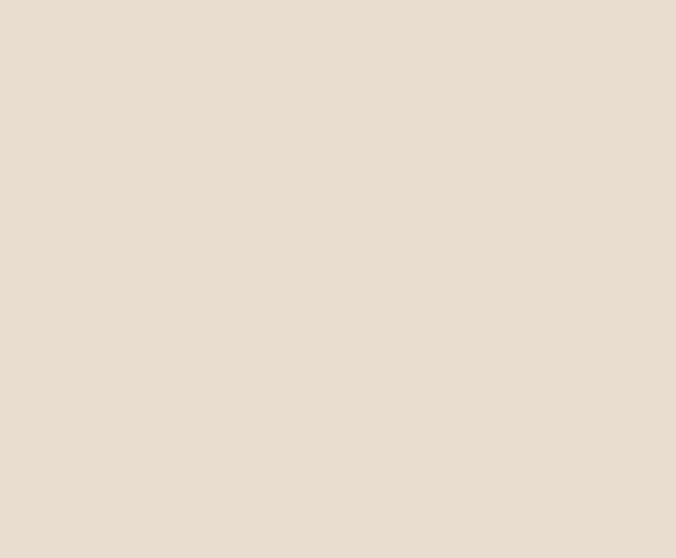
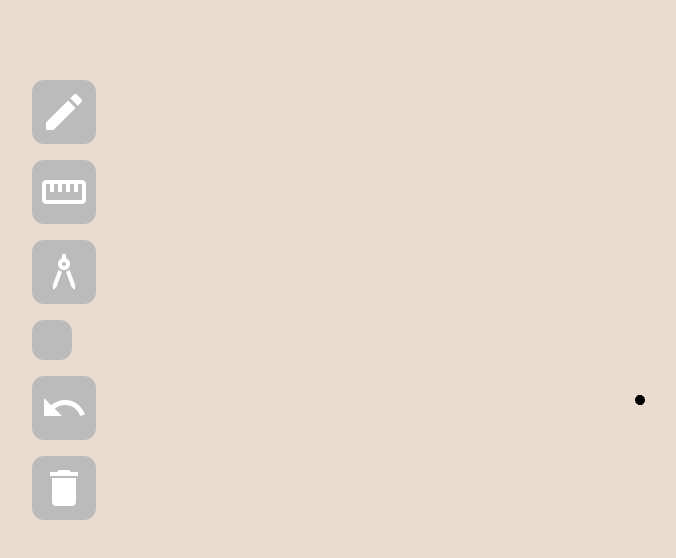
Before and after one commit to AustereTriceratops/geometric-construction-tool, a Next.js app: page / in a window 1280 px wide. Shown: the top 558 px of the page, without its empty margins (0-676 px from the left). Built offline with nearby package versions, Linux system fonts and the light colour scheme.

Commit message:
Basic UI buttons added (except erase)

```diff
--- a/package.json
+++ b/package.json
@@ -9,6 +9,10 @@
     "lint": "eslint"
   },
   "dependencies": {
+    "@emotion/react": "^11.14.0",
+    "@emotion/styled": "^11.14.1",
+    "@mui/icons-material": "^9.4.0",
+    "@mui/material": "^9.4.0",
     "@react-three/fiber": "^9.7.0",
     "next": "16.3.4",
     "react": "19.2.8",
--- a/src/pages/_app.tsx
+++ b/src/pages/_app.tsx
@@ -1,13 +1,58 @@
-import "@/styles/globals.css";
+import Erase from '@/assets/EraserIcon.svg';
+import "@/pages/app.css";
+
 import { Canvas } from "@react-three/fiber";
 import {useState, useMemo, useEffect, useRef} from 'react';
+import {Create, Straighten, Architecture, Undo, Delete} from '@mui/icons-material';
+import { SvgIcon } from "@mui/material";
+
+function Point() {
+  return (
+    <mesh>
+      <circleGeometry args={[0.05, 10]}/>
+      <meshStandardMaterial color='black'/>
+    </mesh>
+  )
+}
 
 export default function App() {
   return (
-    <div style={{width: '100vw', height: '100vh'}}>
+    <div style={{position: 'relative', width: '100vw', height: '100vh'}}>
       <Canvas>
         <color attach="background" args={['#e8ddcf']}/>
+        <Point/>
       </Canvas>
+
+      <div style={{
+        position: 'absolute',
+        display: 'inline-flex',
+        flexDirection: 'column',
+        width: '48px',
+        top: '5rem',
+        left: '2rem',
+        gap: '1rem'
+      }}>
+        <div className='modeButton'>
+          <Create fontSize='inherit'/>
+        </div>
+        <div className='modeButton'>
+          <Straighten fontSize='inherit'/>
+        </div>
+        <div className='modeButton'>
+          <Architecture fontSize='inherit'/>
+        </div>
+        <div className='modeButton'>
+          <SvgIcon>
+
+          </SvgIcon>
+        </div>
+        <div className='modeButton'>
+          <Undo fontSize='inherit'/>
+        </div>
+        <div className='modeButton'>
+          <Delete fontSize='inherit'/>
+        </div>
+      </div>
     </div>
   )
 }
--- /dev/null
+++ b/src/pages/app.css
@@ -0,0 +1,22 @@
+
+
+body {
+    margin: 0;
+}
+
+.modeButton {
+    display: flex;
+    flex-direction: row;
+    background-color: #bbbbbb;
+    font-size: 48px;
+    width:fit-content;
+    justify-content: center;
+    align-items: center;
+    color: white;
+    padding: 8px;
+    border-radius: 12px;
+}
+
+.modeButton:hover {
+    background-color: #888888;
+}
```
Also changed, not shown: src/assets/EraserIcon.svg (added), 1 other file (tests, documents, lock files or other folders).
